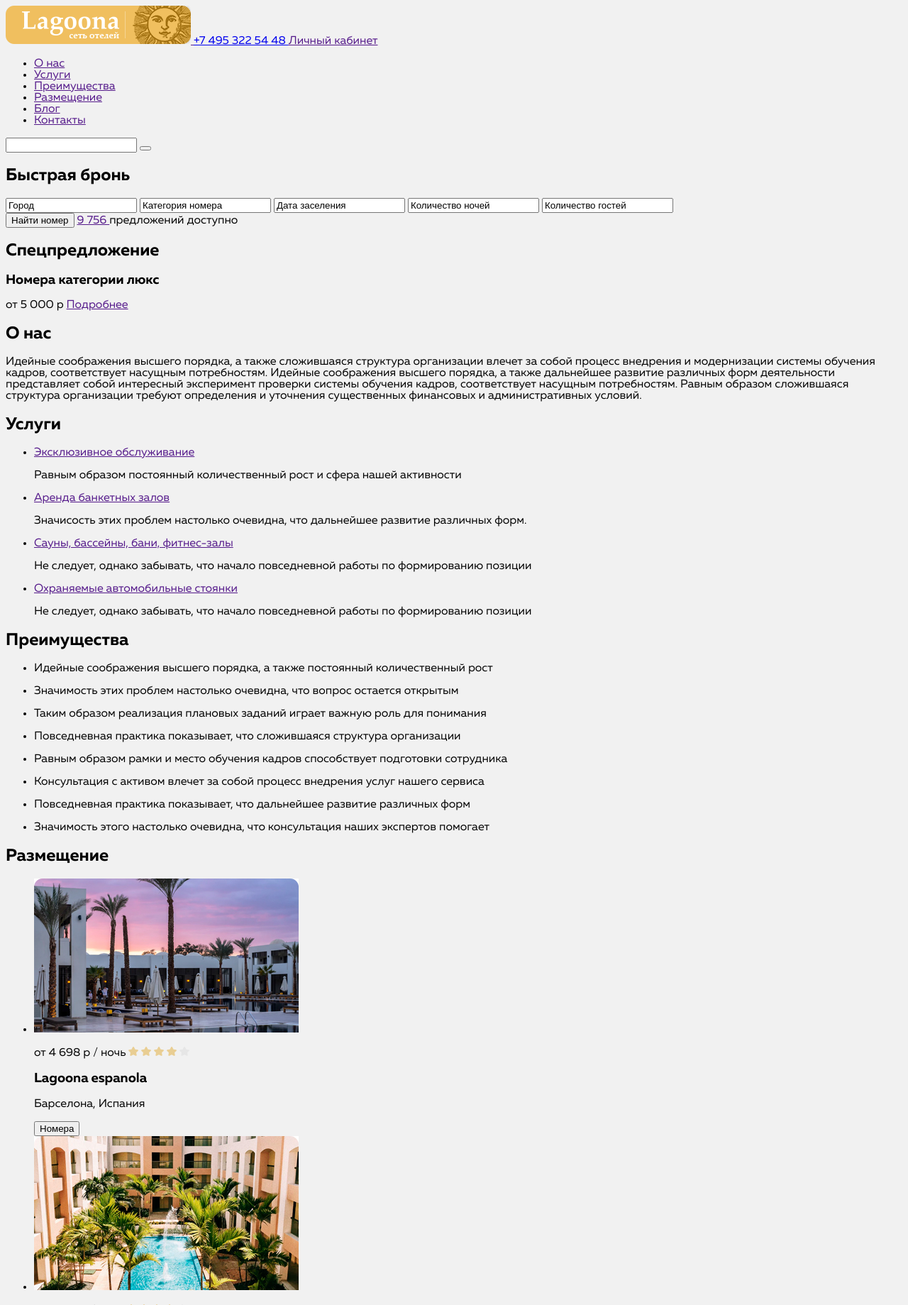
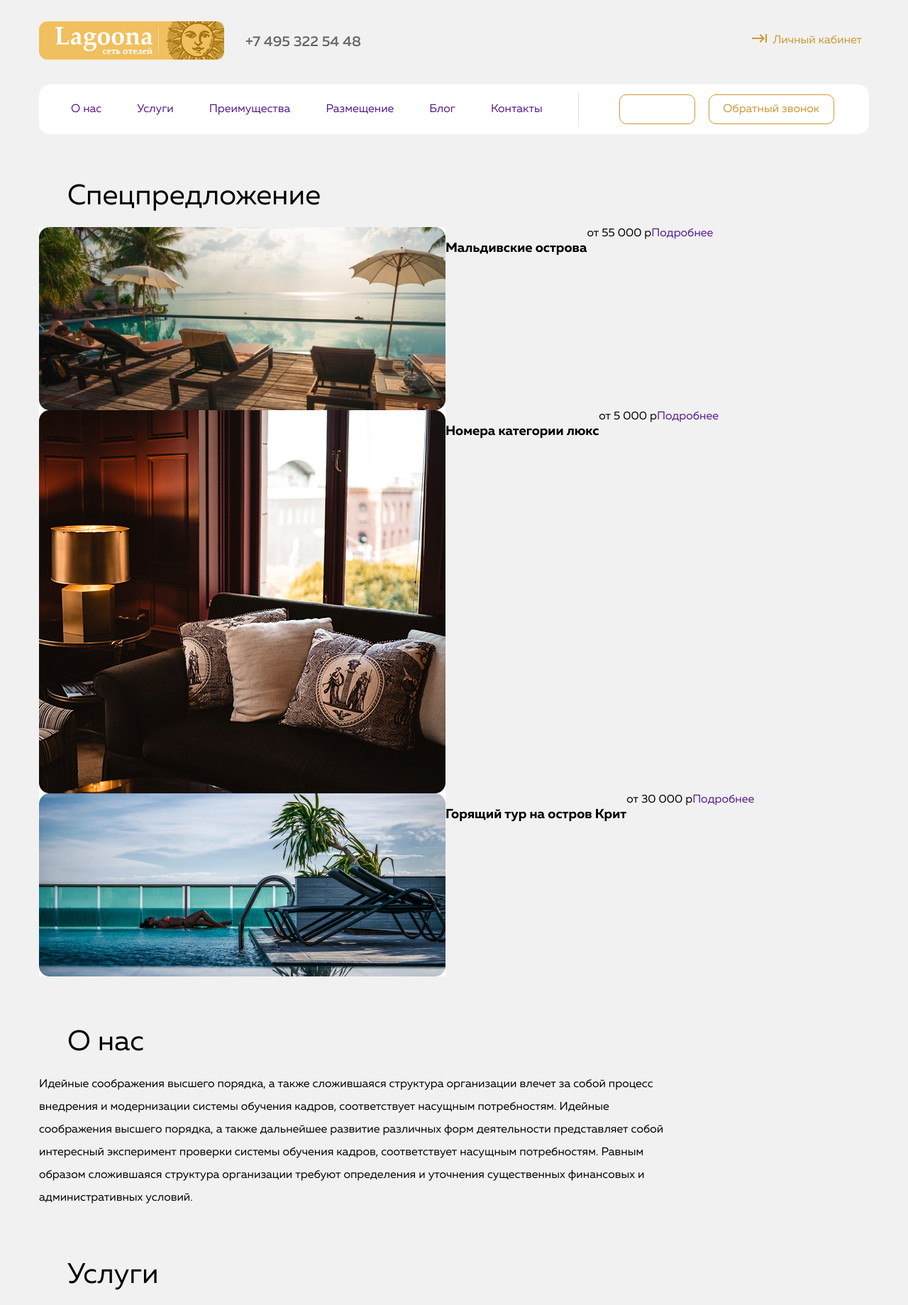
Before and after one commit to SeRVaIK/servaik.github.io, a PHP site: page /Lagoona/index.html in a window 1280 px wide. Shown: the top 1839 px of the page at 71% size. Run offline with PHP 8.4, Linux system fonts and the light colour scheme.

Commit message:
15.07.2021

```diff
--- a/Lagoona/css/style.css
+++ b/Lagoona/css/style.css
@@ -1,3 +1,17 @@
+
+* {
+    box-sizing: border-box;
+}
+
+a {
+    text-decoration: none;
+}
+
+ul {
+    margin: 0;
+    padding: 0;
+    list-style: none;
+}
 
 @font-face {
 	font-family: 'Muller';
@@ -39,3 +53,208 @@ body {
     font-family: 'Muller', sans-serif;
     background-color: #f1f1f1;
 }
+
+/* Header */
+
+.header {
+	height: 154px;
+}
+
+.container {
+	max-width: 1200px;
+    margin-right: auto;
+    margin-left: auto;
+	margin-top: 30px;
+    padding-left: 15px;
+    padding-right: 15px;
+}
+
+.header-container {
+	display: flex;
+	align-items: center;
+}
+
+.logo {
+	padding-right: 30px;
+}
+
+.header-contact-link {
+	font-weight: 500;
+	font-size: 20px;
+	color: #666666;
+	padding-right: 551px;
+}
+
+.lk {
+	min-width: 155px;
+	min-height: 24px;
+	background-image: url(/img/lk.svg);
+	background-repeat: no-repeat;
+	text-align: right;
+	color: #CC9933;
+}
+
+.nav {
+	display: block;
+	background-color: #fff;
+	border-radius: 15px;
+	max-width: 1170px;
+	height: 70px;
+}
+.nav-container {
+	display: flex;
+	align-items: center;
+	padding-left: 45px;
+	padding-right: 45px;
+}
+.nav-list {
+    display: flex;
+}
+
+.nav-item{
+    margin-right: 50px;
+}
+
+.rectangle {
+	color: #E1E1E1;
+	height: 50px;
+
+}
+
+.nav-search {
+	margin-left: 57px;
+	height: 42px;
+	width: 107px;
+	border: 1px solid #CC9933;
+	border-radius: 10px;
+	/* margin-right: 47px; */
+}
+
+.search-button {
+	width: 177px;
+	font-size: 16px;
+	line-height: 16px;
+	height: 42px;
+	background-color: #fff;
+	color: #CC9933;
+	border: 1px solid #CC9933;
+	border-radius: 10px;
+	margin-left: 15px;
+}
+
+/* .special-offer-section {
+
+	flex-wrap: wrap;
+
+} */
+
+.spetial-offer-article {
+	display: flex;
+	flex-wrap: wrap;
+}
+
+.heading {
+	padding-left: 40px;
+	font-size: 40px;
+	font-weight: normal;
+	margin-top: 70px;
+	margin-bottom: 20px;
+}
+
+.darkgrey-text {
+	max-width: 888px;
+	line-height: 200%;
+}
+
+/* Услуги */
+
+.services-list {
+	display: flex;
+	flex-wrap: wrap;
+}
+
+.services-item {
+	background-color: #fff;
+	border-radius: 15px;
+	max-width: 573px;
+	min-height: 330px;
+	margin-bottom: 23px;
+	padding: 0 126px 40px 0;
+}
+
+.services-item:nth-child(2n) {
+	margin-left: 20px;
+}
+
+.servisec-pic {
+	margin-bottom: 25px;
+}
+
+.colored-head {
+	padding-right: 16px;
+	color: #CC9933;
+	padding-left: 45px;
+	background-image: url(/img/arrow.svg);
+	background-repeat: no-repeat;
+	background-position: right;
+}
+
+.common-text {
+	padding-left: 45px;
+	line-height: 200%;
+}
+
+/* Преимущества */
+
+.advantages-picture {
+	max-width: 66px;
+	max-height: 66px;
+	margin-left: 45px;
+	margin-top: 40px;
+}
+
+.advantages-item {
+	background-color: #fff;
+	border-radius: 15px;
+	max-width: 275px;
+	min-height: 275px;
+	margin-bottom: 23px;
+	padding-right: 42px;
+}
+
+.advantages-list{
+	display: flex;
+	flex-wrap: wrap;
+}
+
+.advantages-item:not(:nth-child(4n)){
+	margin-right: 23px;
+}
+
+/* Размещение */
+
+.accommodation-list {
+	display: flex;
+	flex-wrap: wrap;
+}
+
+.accommodation-item {
+	background-color: #fff;
+	border-radius: 15px;
+	max-width: 374px;
+	min-height: 440px;
+	margin-bottom: 41px;
+	padding-right: 46px;
+}
+
+.accommodation-item:not(:nth-child(3n)) {
+	margin-right: 23px;
+}
+
+.grey-text {
+	color: #999999;
+}
+
+.price {
+	font-style: 20px;
+}
--- a/Lagoona/index.html
+++ b/Lagoona/index.html
@@ -4,13 +4,14 @@
     <meta charset="UTF-8">
     <meta name="viewport" content="width=device-width, initial-scale=1.0">
     <title>Lagoona Hotel</title>
+    <link rel="stylesheet" href="css/normalize.css">
     <link rel="stylesheet" href="css/style.css">
 </head>
 <body>
     <header class="header">
         <div class="container header-container">
             <a href="" class="logo">
-                <img src="/Lagoona/img/Logo.png" alt="Lagoona_Hotel" class="logo-img">
+                <img src="/img/Logo.png" alt="Lagoona_Hotel" class="logo-img">
             </a>
             <a href="tel:+74953225448" class="header-contact-link">
                 +7 495 322 54 48
@@ -20,7 +21,7 @@
             </a>
         </div>
         <div class="container">
-            <nav class="nav">
+            <nav class="nav nav-container">
                 <ul class="nav-list">
                     <li class="nav-item">
                         <a href="" class="nav-link">О нас</a>
@@ -41,10 +42,11 @@
                         <a href="" class="nav-link">Контакты</a>
                     </li>
                 </ul>
+                <img src="/img/rectangle2.svg" alt="" class="rectangle">
                 <form class="nav-list-searchbar">
                     <input type="search" class="nav-search">
                     <button class="search-button">
-
+                        Обратный звонок
                     </button>
                 </form>
             </nav>
@@ -53,7 +55,7 @@
 
     <main>
         <div class="container">
-            <section class="section-reservation">
+            <!-- <section class="section-reservation">
                 <div class="reservation">
                     <form action="URL">
                         <h2 class="heading">
@@ -85,10 +87,27 @@
                         Спецпредложение
                     </h2>
                     <article class="spetial-offer-article">
+                        <img src="/img/Maldiv.jpg" alt="Maldiv.jpg">
+                        <h3 class="maldiv">
+                            Мальдивские острова
+                        </h3>
+                        <span class="special-offer-price">от 55 000 р</span>
+                        <a href="" class="special-offer-details">Подробнее</a>
+                    </article>
+                    <article class="spetial-offer-article">
+                        <img src="/img/Luxe.jpg" alt="Luxe.jpg">
                         <h3 class="luxe">
                             Номера категории люкс
                         </h3>
                         <span class="special-offer-price">от 5 000 р</span>
+                        <a href="" class="special-offer-details">Подробнее</a>
+                    </article>
+                    <article class="spetial-offer-article">
+                        <img src="/img/Krit.jpg" alt="Krit.jpg">
+                        <h3 class="krit">
+                            Горящий тур на остров Крит
+                        </h3>
+                        <span class="special-offer-price">от 30 000 р</span>
                         <a href="" class="special-offer-details">Подробнее</a>
                     </article>
                 </div>
@@ -155,41 +178,49 @@
                 </h2>
                 <ul class="advantages-list">
                     <li class="advantages-item">
+                        <img src="/img/bathtub.svg" alt="bathtub.pic" class="advantages-picture">
                         <p class="common-text">
                             Идейные соображения высшего порядка, а также постоянный количественный рост
                         </p>
                     </li>
-                    <li class="advantages-item-bathtub">
+                    <li class="advantages-item">
+                        <img src="/img/hanger.svg" alt="hanger.pic" class="advantages-picture">
                         <p class="common-text">
                             Значимость этих проблем настолько очевидна, что вопрос остается открытым
                         </p>
                     </li>
-                    <li class="advantages-item-hanger">
+                    <li class="advantages-item">
+                        <img src="/img/heating.svg" alt="heating.pic" class="advantages-picture">
                         <p class="common-text">
                             Таким образом реализация плановых заданий играет важную роль для понимания
                         </p>
                     </li>
-                    <li class="advantages-item-heating">
+                    <li class="advantages-item">
+                        <img src="/img/hotel-key.svg" alt="hotel-key.pic" class="advantages-picture">
                         <p class="common-text">
                             Повседневная практика показывает, что сложившаяся структура организации
                         </p>
                     </li>
-                    <li class="advantages-item-hotelkey">
+                    <li class="advantages-item">
+                        <img src="/img/parking.svg" alt="parking.pic" class="advantages-picture">
                         <p class="common-text">
                             Равным образом рамки и место обучения кадров способствует подготовки сотрудника
                         </p>
                     </li>
-                    <li class="advantages-item-parking">
+                    <li class="advantages-item">
+                        <img src="/img/reception.svg" alt="reception.pic" class="advantages-picture">
                         <p class="common-text">
                             Консультация с активом влечет за собой процесс внедрения услуг нашего сервиса
                         </p>
                     </li>
-                    <li class="advantages-item-reseption">
+                    <li class="advantages-item">
+                        <img src="/img/security-box.svg" alt="security-box.pic" class="advantages-picture">
                         <p class="common-text">
                             Повседневная практика показывает, что дальнейшее развитие различных форм
                         </p>
                     </li>
-                    <li class="advantages-item-securitybox">
+                    <li class="advantages-item">
+                        <img src="/img/swimming-pool.svg" alt="swimming-pool.pic" class="advantages-picture">
                         <p class="common-text">
                             Значимость этого настолько очевидна, что консультация наших экспертов помогает
                         </p>
@@ -204,8 +235,8 @@
                     Размещение
                 </h2>
                 <ul class="accommodation-list">
-                    <li class="lagoona-espanola">
-                        <img src="/Lagoona/img/1.jpg" alt="Отель">
+                    <li class="accommodation-item">
+                        <img src="/img/1.jpg" alt="Отель">
                         <p class="grey-text">
                             от
                             <span class="price">
@@ -232,8 +263,8 @@
                                 Номера
                         </button>
                     </li>
-                    <li class="lagoona-son-tipicas">
-                        <img src="/Lagoona/img/2.jpg" alt="Отель">
+                    <li class="accommodation-item">
+                        <img src="/img/2.jpg" alt="Отель">
                         <p class="grey-text">
                             от
                             <span class="price">
```
Also changed, not shown: other parts of Lagoona/index.html (+59 -54 lines), Lagoona/css/normalize.css (added), Lagoona/img/11.jpg (added), Lagoona/img/13.jpg (added), Lagoona/img/41.jpg (added), Lagoona/img/Krit.jpg (added), Lagoona/img/Luxe.jpg (added), Lagoona/img/Maldiv.jpg (added), Lagoona/img/arrow.svg (added), Lagoona/img/lk.svg (added), Lagoona/img/rectangle2.svg (added).
